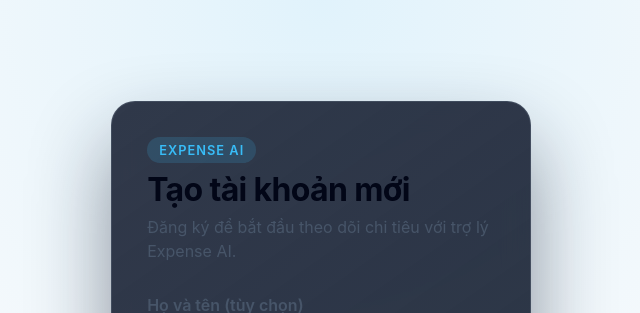
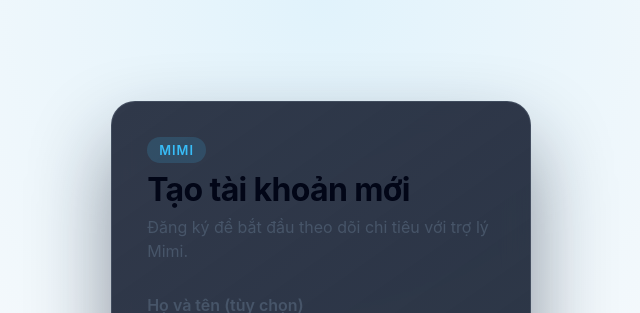
Before and after one commit to sondoan17/expense-ai-chatbot, a React (Vite) app in the folder apps/web/: page /register in a window 1280 px wide. Shown: the top 313 px of the page, without its empty margins (319-959 px from the left). Built offline with nearby package versions, Linux system fonts and the light colour scheme; no server answers.

Commit message:
refactor: rename project from Expense AI to Mimi across documentation and UI components

```diff
--- a/apps/web/dev-dist/sw.js
+++ b/apps/web/dev-dist/sw.js
@@ -79,7 +79,7 @@
    */
   workbox.precacheAndRoute([{
     "url": "index.html",
-    "revision": "0.s1puc1nmo48"
+    "revision": "0.9iirnrt3khg"
   }], {});
   workbox.cleanupOutdatedCaches();
   workbox.registerRoute(new workbox.NavigationRoute(workbox.createHandlerBoundToURL("index.html"), {
--- a/apps/web/index.html
+++ b/apps/web/index.html
@@ -4,7 +4,7 @@
     <meta charset="UTF-8" />
     <link rel="icon" type="image/svg+xml" href="/favicon.svg" />
     <meta name="viewport" content="width=device-width, initial-scale=1.0" />
-    <title>Expense AI Chatbot</title>
+    <title>Mimi</title>
   </head>
   <body>
     <div id="root"></div>
--- a/apps/web/src/components/AppLayout.tsx
+++ b/apps/web/src/components/AppLayout.tsx
@@ -12,8 +12,8 @@
     <div className="app-shell">
       <aside className="sidebar">
         <div className="sidebar-header">
-          <span className="sidebar-logo">EA</span>
-          <h2>Expense AI</h2>
+          <span className="sidebar-logo">MM</span>
+          <h2>Mimi</h2>
           <p>Trợ lý tài chính cá nhân</p>
         </div>
         <nav className="sidebar-nav">
--- a/apps/web/src/features/auth/LoginPage.tsx
+++ b/apps/web/src/features/auth/LoginPage.tsx
@@ -24,7 +24,7 @@
     <div className="auth-container">
       <div className="auth-card">
         <div className="auth-header">
-          <span className="auth-badge">Expense AI</span>
+          <span className="auth-badge">Mimi</span>
           <h1>Chào mừng trở lại</h1>
           <p>Đăng nhập bằng email và mật khẩu để trò chuyện với trợ lý chi tiêu.</p>
         </div>
--- a/apps/web/src/features/auth/RegisterPage.tsx
+++ b/apps/web/src/features/auth/RegisterPage.tsx
@@ -25,9 +25,9 @@
     <div className="auth-container">
       <div className="auth-card">
         <div className="auth-header">
-          <span className="auth-badge">Expense AI</span>
+          <span className="auth-badge">Mimi</span>
           <h1>Tạo tài khoản mới</h1>
-          <p>Đăng ký để bắt đầu theo dõi chi tiêu với trợ lý Expense AI.</p>
+          <p>Đăng ký để bắt đầu theo dõi chi tiêu với trợ lý Mimi.</p>
         </div>
         <form className="auth-form" onSubmit={handleSubmit}>
           <label>
--- a/apps/web/src/offline/offlineQueue.ts
+++ b/apps/web/src/offline/offlineQueue.ts
@@ -9,7 +9,7 @@
 }
 
 const store = localforage.createInstance({
-  name: 'expense-ai',
+  name: 'mimi',
   storeName: 'offline-queue',
 });
 
--- a/apps/web/vite.config.ts
+++ b/apps/web/vite.config.ts
@@ -9,8 +9,8 @@
       registerType: "autoUpdate",
       includeAssets: ["favicon.svg"],
       manifest: {
-        name: "Expense AI Chatbot",
-        short_name: "ExpenseAI",
+        name: "Mimi",
+        short_name: "Mimi",
         description: "Assistant quản lý chi tiêu cá nhân",
         theme_color: "#0f172a",
         background_color: "#0f172a",
@@ -35,7 +35,7 @@
             urlPattern: /\/api\//,
             handler: "NetworkFirst",
             options: {
-              cacheName: "expense-ai-api",
+              cacheName: "mimi-api",
               networkTimeoutSeconds: 5,
               cacheableResponse: { statuses: [200] },
             },
```
Also changed, not shown: 2 other files (tests, documents, lock files or other folders).
